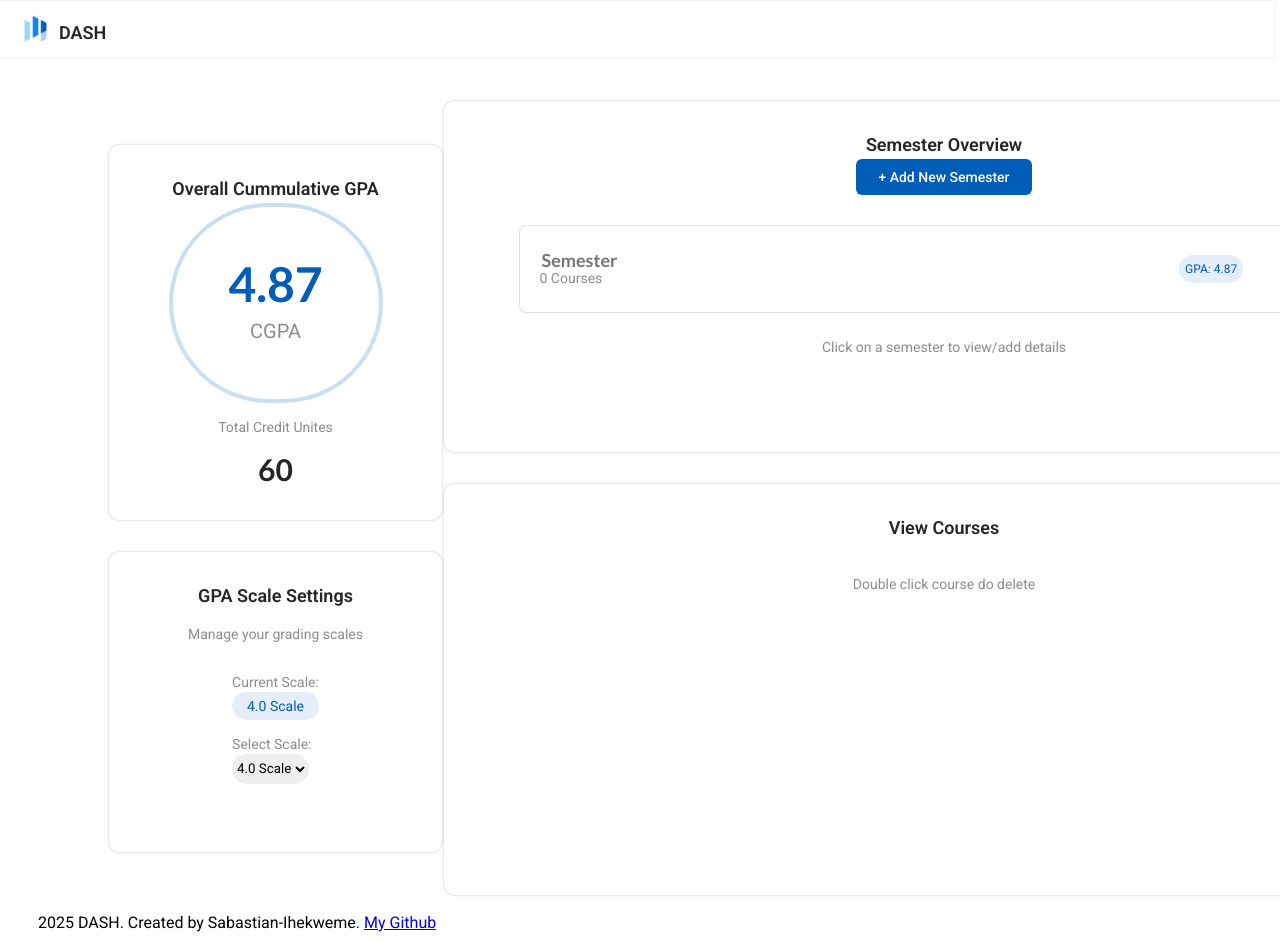
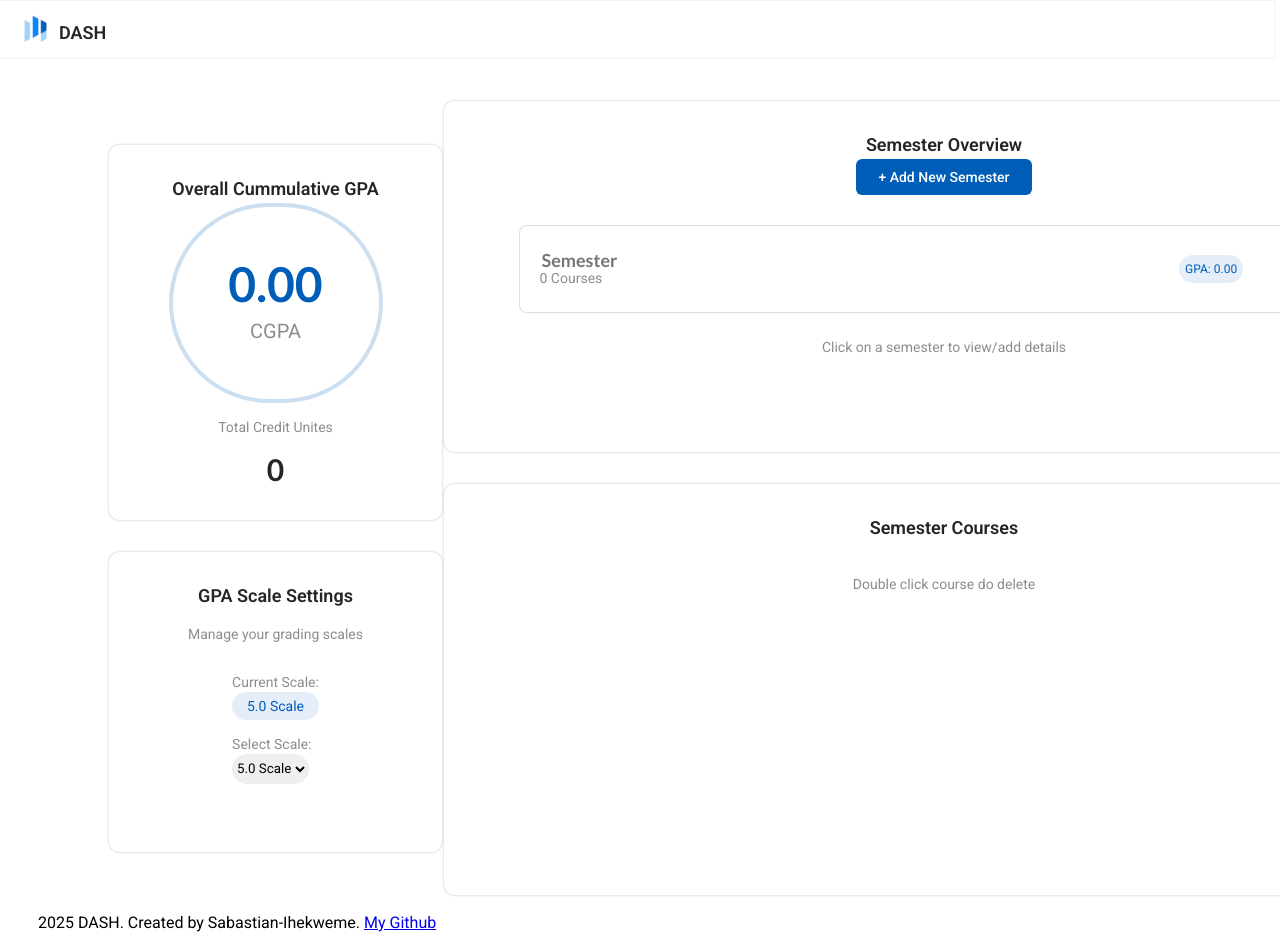
Before and after one commit to Sabastian-Ihekweme/dash-gpa-tracker, a React (Vite) app: page / in a window 1280 px wide. Both pictures are taken after a click on the button "+ Add New Semester". Shown: the top 942 px of the page. Built offline with nearby package versions, Linux system fonts and the light colour scheme.

Commit message:
calculate gpa, cgpa and finishing touches

```diff
--- a/src/App.jsx
+++ b/src/App.jsx
@@ -10,7 +10,7 @@ import logo from "./assets/dash-logo.png";
 function App() {
 
   // GPA Scale
-  const [gpaScale, setGpaScale] = useState('4.0');
+  const [gpaScale, setGpaScale] = useState('5.0');
 
   // Semester object
   const semester = {
@@ -32,10 +32,88 @@ function App() {
   }
 
   // Array of semesters
-  const [semesters, setSemesters] = useState([]);
+  const [semesters, setSemesters] = useState(() => {
+    const saved = localStorage.getItem("semesters");
+    return saved ? JSON.parse(saved) : []; // fallback to empty array
+  });
+
+  useEffect(() => {
+  localStorage.setItem("semesters", JSON.stringify(semesters));
+  }, [semesters]);
+
 
   // Semester select index
   const [callIndex, setCallIndex] = useState(semesters?.[0]?.id || null);
+
+  // Semester GPAs
+  const [courseCredits, setCourseCredits] = useState([]);
+  const [gradePoints, setGradePoints] = useState([]);
+
+
+      // gradepoint
+    function calculateGradePoint(grade) {
+        if (gpaScale == '5.0') {
+            if (grade == 'A') {
+                return 5
+            } else if (grade == 'B') {
+                return 4
+            } else if (grade == 'C') {
+                return 3
+            } else if ( grade == 'D') {
+                return 2
+            } else if (grade == 'E') {
+                return 1
+            } else if (grade == 'F') {
+                return 0
+            }
+        } else if (gpaScale == '4.0') {
+            if (grade == 'A') {
+                return 4
+            } else if (grade == 'B') {
+                return 3
+            } else if (grade == 'C') {
+                return 2
+            } else if ( grade == 'D') {
+                return 1
+            } else if (grade == 'E' || grade == 'F') {
+                return 0
+        }
+    }
+    }
+
+
+  //CGPA
+  const [cgpa, setCgpa] = useState("0.00");
+  const [cummCredits, setTotalCredits] = useState("0");
+
+  useEffect(() => {
+    if (!semesters || semesters.length === 0) {
+      setCgpa("0.00");
+      return;
+    }
+
+    let totalCredits = 0;
+    let totalGradePoints = 0;
+
+    semesters.forEach(semester => {
+      semester.courses.forEach(course => {
+        const credits = Number(course.courseCredits || 0);
+        const gradePoint = calculateGradePoint(course.grade) || 0;
+
+        totalCredits += credits;
+        totalGradePoints += gradePoint * credits;
+      });
+    });
+
+    const newCgpa = totalCredits > 0
+      ? (totalGradePoints / totalCredits).toFixed(2)
+      : "0.00";
+
+    setTotalCredits(totalCredits);
+    setCgpa(newCgpa);
+
+  }, [semesters, gpaScale]);
+
 
   return (
     <>
@@ -43,12 +121,31 @@ function App() {
       <div className="header">
         <img className="logo" src={logo} alt="dash-logo"/> <span className="title">DASH</span>
       </div>
-      <OverallCummulativeGPA />
-      <GPAScaleSettings gpaScale={gpaScale} setGpaScale={setGpaScale}/>
-      <SemesterOverview semesters={semesters} setSemesters={setSemesters}
-      semester={semester} course={course} callIndex={callIndex} setCallIndex={setCallIndex}/>
-      <CourseOverview callIndex={callIndex} setCallIndex={setCallIndex} course={course}
-      semesters={semesters} setSemesters={setSemesters}/>
+      <OverallCummulativeGPA
+      cgpa={cgpa}
+      setCgpa={setCgpa}
+      totalCredits={cummCredits}/>
+
+      <GPAScaleSettings
+        gpaScale={gpaScale}
+        setGpaScale={setGpaScale}/>
+
+      <SemesterOverview
+        setCourseCredits={setCourseCredits}
+        setGradePoints={setGradePoints}
+        gpaScale={gpaScale}
+        semesters={semesters} setSemesters={setSemesters}
+        semester={semester}
+        course={course}
+        callIndex={callIndex}
+        setCallIndex={setCallIndex}/>
+
+      <CourseOverview
+        callIndex={callIndex}
+        setCallIndex={setCallIndex}
+        course={course}
+        semesters={semesters}
+        setSemesters={setSemesters}/>
       </div>
 
       <footer>
--- a/src/Course.jsx
+++ b/src/Course.jsx
@@ -137,7 +137,7 @@ function Course({courseCode, courseTitle, grade, semesters, setSemesters,
                 className="course-credits"
                 name="course-credits"
                 type="number"
-                placeholder="3" />
+                placeholder="0" />
                 <span>Credits</span>
 
                 <span className="grade-letter">
--- a/src/CourseOverview.jsx
+++ b/src/CourseOverview.jsx
@@ -27,7 +27,7 @@ function CourseOverview({callIndex, setCallIndex, course, semesters, setSemester
     return (
     <>
         <div className="box4 container course-summary">
-            <h2>{currentSemester?.name || 'View'} Courses</h2> <br />
+            <h2>Semester Courses</h2> <br />
             {currentSemester?.name &&
                 <button onClick={() => addCourse(course)}>+ Add Course</button>
             }
--- a/src/OverallCummulativeGPA.jsx
+++ b/src/OverallCummulativeGPA.jsx
@@ -1,6 +1,6 @@
 import "./styles/OverallCummulativeGPA.css";
 
-function OverallCummulativeGPA() {
+function OverallCummulativeGPA({cgpa, setCgpa, totalCredits}) {
 
 
     return (
@@ -9,12 +9,12 @@ function OverallCummulativeGPA() {
             <h2>Overall Cummulative GPA</h2>
 
             <div className="gpa-circle">
-                <p className="cgpa-value">4.87</p>
+                <p className="cgpa-value">{cgpa}</p>
                 <p className="cgpa">CGPA</p>
             </div>
 
             <p>Total Credit Unites</p>
-            <p className="total-credit-units">60</p>
+            <p className="total-credit-units">{totalCredits}</p>
         </div>
     </>
     )
--- a/src/Semester.jsx
+++ b/src/Semester.jsx
@@ -4,7 +4,7 @@ import deleteicon from "./assets/icons/delete-icon.png";
 import './styles/SemesterOverview.css';
 
 function Semester({semesters, setSemesters, semester, id, course, callIndex,
-    setCallIndex}) {
+    setCallIndex, gpa}) {
 
 
     // Delete Semester
@@ -50,7 +50,7 @@ function Semester({semesters, setSemesters, semester, id, course, callIndex,
 
             <div className="semester-details">
             <div className="semester-gpa">
-                GPA: 4.87
+                GPA: {gpa}
             </div>
 
             <button onClick={() => {deleteSemester(id)}} className="delete-button">
--- a/src/SemesterOverview.jsx
+++ b/src/SemesterOverview.jsx
@@ -4,8 +4,7 @@ import Semester from "./Semester";
 import './styles/SemesterOverview.css';
 
 function SemesterOverview({semesters, setSemesters, semester, course,
-     callIndex, setCallIndex}) {
-
+     callIndex, setCallIndex, gpaScale, setCourseCredits, setGradePoints}) {
 
     // Add new semester
     function addSemester() {
@@ -20,6 +19,72 @@ function SemesterOverview({semesters, setSemesters, semester, course,
      // Safety check for semesters being an array
     const safeSemesters = Array.isArray(semesters) ? semesters : [];
 
+    // gradepoint
+    function calculateGradePoint(grade) {
+        if (gpaScale == '5.0') {
+            if (grade == 'A') {
+                return 5
+            } else if (grade == 'B') {
+                return 4
+            } else if (grade == 'C') {
+                return 3
+            } else if ( grade == 'D') {
+                return 2
+            } else if (grade == 'E') {
+                return 1
+            } else if (grade == 'F') {
+                return 0
+            }
+        } else if (gpaScale == '4.0') {
+            if (grade == 'A') {
+                return 4
+            } else if (grade == 'B') {
+                return 3
+            } else if (grade == 'C') {
+                return 2
+            } else if ( grade == 'D') {
+                return 1
+            } else if (grade == 'E' || grade == 'F') {
+                return 0
+        }
+    }
+    }
+
+    // Array of course credits
+    useEffect(() => {
+    let hasChanges = false;
+    setSemesters(prevSemesters =>
+        prevSemesters.map((semester) => {
+        const semesterTotalCourseCredits = semester?.courses?.reduce(
+            (acc, course) => acc + Number(course.courseCredits || 0),
+            0
+        );
+
+        const gradePoints = semester?.courses?.map(course =>
+            calculateGradePoint(course.grade) * Number(course.courseCredits || 0)
+        );
+
+        const totalGradePoints = gradePoints?.reduce((acc, gradePoint) => acc + gradePoint, 0);
+
+        const gpa =
+            semesterTotalCourseCredits > 0
+            ? (totalGradePoints / semesterTotalCourseCredits).toFixed(2)
+            : "0.00";
+
+        // Only update if GPA actually changes
+        if (semester.gpa !== gpa) {
+            hasChanges = true;
+            return { ...semester, gpa };
+        }
+        return semester;
+        })
+    );
+    }, [gpaScale, JSON.stringify(semesters.map(s => s.courses))]);
+
+
+
+
+
 
     return (
     <>
@@ -31,6 +96,7 @@ function SemesterOverview({semesters, setSemesters, semester, course,
                 {
                     safeSemesters?.map(semester => {
                         return <li key={semester.id}>{<Semester
+                            gpa={semester.gpa}
                             semesters={semesters} setSemesters={setSemesters}
                             semester={semester} id={semester.id} course={course}
                             callIndex={callIndex} setCallIndex={setCallIndex}/>}</li>
```
